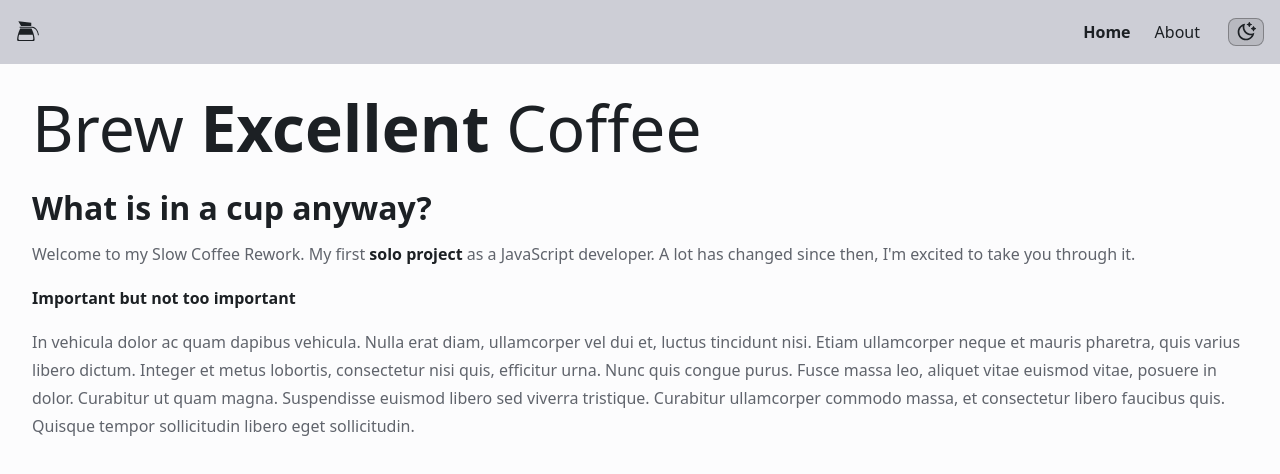
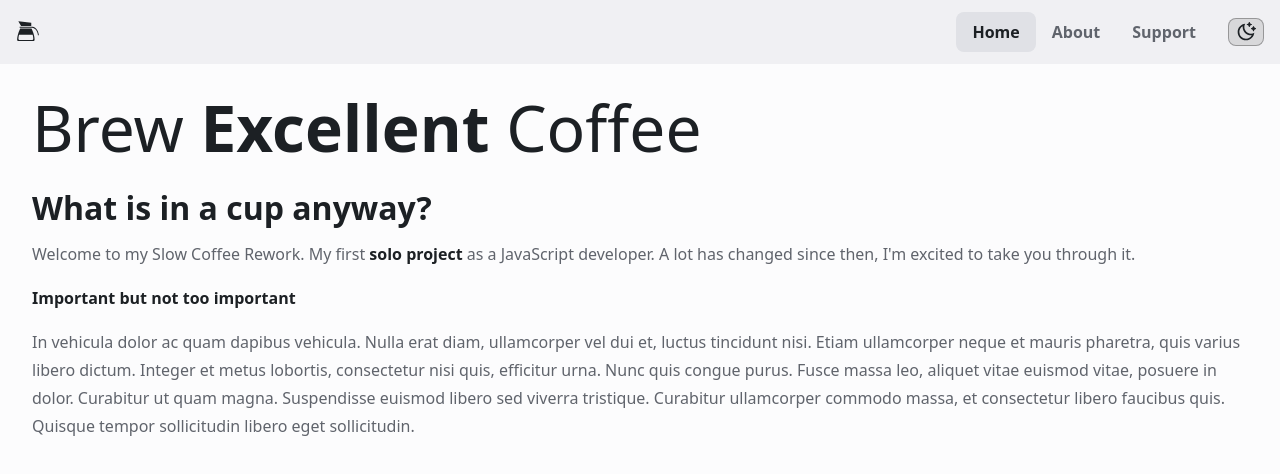
Before and after one commit to nrsimonelli/slow-coffee-two, a React (Create React App) app: page / in a window 1280 px wide. Shown: the top 474 px of the page. Built offline with nearby package versions, Linux system fonts and the light colour scheme.

Commit message:
route constats, nav link styling

```diff
--- a/src/App.tsx
+++ b/src/App.tsx
@@ -26,18 +26,16 @@ const globalStyles = globalCss({
     color: '$hiContrast',
   },
   a: {
-    color: 'inherit',
+    color: '$lowContrast',
+    fontWeight: '$2',
     textDecoration: 'inherit',
     textDecorationLine: 'none',
-    lineHeight: 'inherit',
-    py: '$3',
-    px: '$3',
-    mx: '$2',
+    px: '$4',
+    py: '$2',
     borderRadius: '$2',
   },
   'a:hover': {
-    background: '$ghost2',
-    textShadow: '0px 0px 1px $colors$hiContrast',
+    color: '$colors$hiContrast',
   },
 });
 
@@ -47,7 +45,10 @@ const App = () => {
   return (
     <>
       <Nav />
-      <Container responsive screen>
+      <Container
+        responsive
+        css={{ minHeight: 'calc(100vh - $sizes$6)' }}
+      >
         <Switch>
           <Route path='/about' exact component={About} />
           <Route path='/support' exact component={Support} />
--- a/src/components/Nav/Nav.tsx
+++ b/src/components/Nav/Nav.tsx
@@ -4,17 +4,22 @@ import { Div } from '../Div';
 import { GiCoffeePot } from 'react-icons/gi';
 import { ThemeToggle } from '../ThemeToggle/ThemeToggle';
 import { NavLink } from 'react-router-dom';
+import { NAV_ROUTES } from '../../constants';
+import { theme } from '../../stitches.config';
 
 const Nav = () => {
-  const navActiveStyle = { fontWeight: 600, textShadow: 'none' };
+  const navActiveStyle = {
+    color: `${theme.colors.hiContrast}`,
+    backgroundColor: `${theme.colors.base5}`,
+  };
   return (
     <Flex
-      pad='4'
       align='center'
       justify='between'
       css={{
         height: '$6',
-        bg: '$base7',
+        bg: '$base3',
+        px: '$4',
       }}
     >
       <Div css={{ '@bp1': { display: 'none' } }}>Menu</Div>
@@ -23,24 +28,31 @@ const Nav = () => {
       </Div>
       <Flex
         justify='end'
+        align='center'
         css={{
           display: 'none',
           flexGrow: '1',
           px: '$4',
+          height: '$full',
           '@bp1': { display: 'flex' },
           '& > a': {
-            // mx: '$1',
+            height: '$5',
+            display: 'flex',
+            alignItems: 'center',
           },
         }}
       >
-        <NavLink exact to='/' activeStyle={navActiveStyle}>
-          Home
-        </NavLink>
-        <NavLink exact to='/about' activeStyle={navActiveStyle}>
-          About
-        </NavLink>
+        {NAV_ROUTES.map((link, index) => (
+          <NavLink
+            key={index}
+            exact
+            to={link.location}
+            activeStyle={navActiveStyle}
+          >
+            {link.title}
+          </NavLink>
+        ))}
       </Flex>
-
       <ThemeToggle />
     </Flex>
   );
--- a/src/constants.ts
+++ b/src/constants.ts
@@ -10,3 +10,9 @@ export const THEMES = {
   DEFAULT_THEME: 'default-theme',
   DARK_THEME: 'dark-theme',
 } as const;
+
+export const NAV_ROUTES = [
+  { title: 'Home', location: '/' },
+  { title: 'About', location: '/about' },
+  { title: 'Support', location: '/support' },
+] as const;
```
